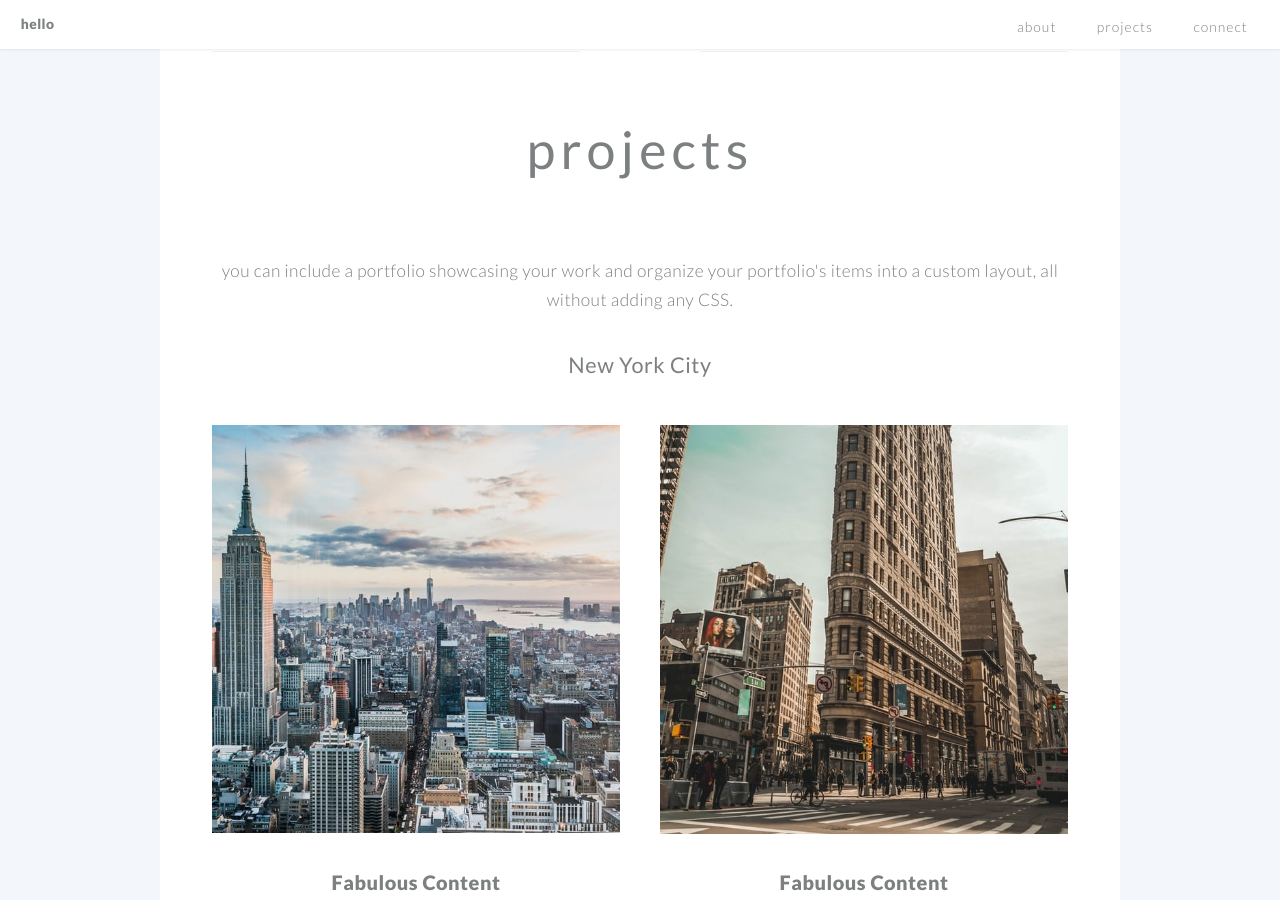
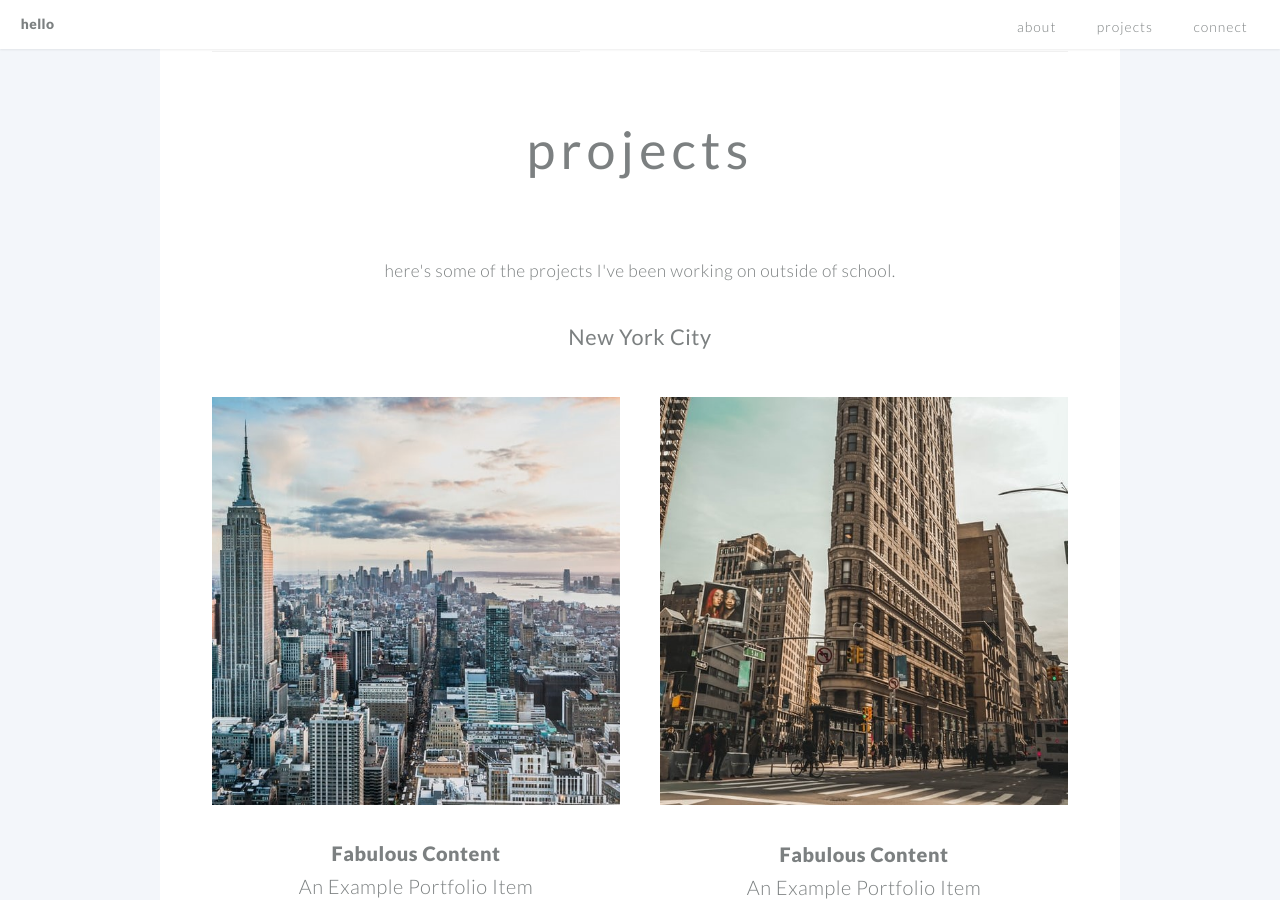
Before and after one commit to michaelgrav/Old-Personal-Website, a Jekyll site: the page built from index.md, in a window 1280 px wide and 900 px high, scrolled down 1924 px. Built offline with Jekyll 4.4.1, drawn with Linux system fonts in a browser that asks for light colours.

Commit message:
Update index.md

```diff
--- a/index.md
+++ b/index.md
@@ -29,7 +29,7 @@ about_button_label: Github Page # the label on the button
 # By declaring these variables, you can include a portfolio showcasing your work and organize your portfolio's items into a custom layout, all without adding any CSS. In addition, you must 1) create an HTML file in the_includes folder for each project with the text you'd like to display, and 2) create a YAML file in the _data folder describing the order in which each project should be shown and categorized. See `/includes/example.html` and `/_data/work.yml` for examples.
 
 portfolio: projects # the heading for your portfolio and title of your YAML file
-portfolio_description: you can include a portfolio showcasing your work and organize your portfolio's items into a custom layout, all without adding any CSS. # a description to be desplayed below the heading and above the content
+portfolio_description: here's some of the projects I've been working on outside of school. # a description to be desplayed below the heading and above the content
 
 # optional CTA section --------------------------------------------------
 
```
